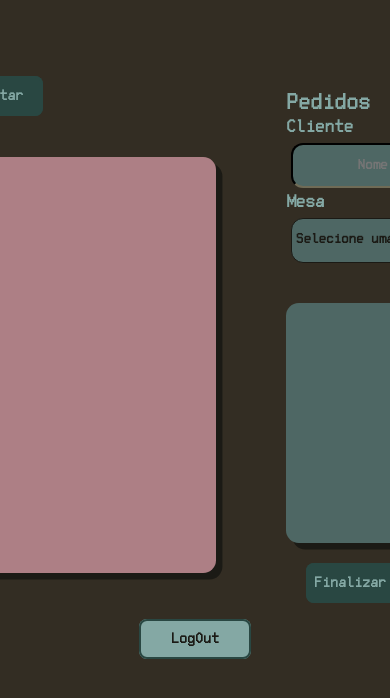
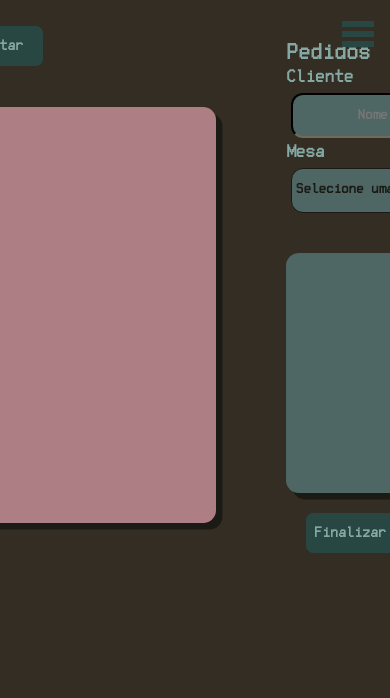
Before and after one commit to Laboratoria/SAP006-burger-queen-api-client, a React (Create React App) app: page /menu in a window 390 px wide. Shown: the top 698 px of the page. Built offline with nearby package versions, Linux system fonts and the light colour scheme; sample sign-in values are in the browser's storage.

Commit message:
menu hamburger implemented and styled

```diff
--- a/src/components/menuHamburger.jsx
+++ b/src/components/menuHamburger.jsx
@@ -1,11 +1,37 @@
-function MenuHamburger() {
-    return (
-        <div className='btn'>
-            <div className='btn__burger'>
-            </div>
-        </div>
+import { useHistory } from 'react-router';
+import React, { useState } from 'react';
 
-    );
+const MenuHamburger = () => {
+  const [openNavBar, setOpenNavBar] = useState(false);
+  const history = useHistory();
+
+  return (
+    <nav className='menu-nav'>
+      <div className='bar' onClick={() => {
+        openNavBar === false ?
+          setOpenNavBar(true)
+          : setOpenNavBar(false);
+      }}>
+        <hr className='bar-icon'></hr>
+      </div>
+      <div className='nav-links'>
+        <button className={
+          `nav-item ${openNavBar === true ? ' show-item' : ''}`}
+          onClick={() => {
+            history.push('/orders');
+          }}
+        >Finalizados
+        </button>
+        <button className={
+          `nav-item ${openNavBar === true ? ' show-item' : ''}`}
+          onClick={() => {
+            localStorage.removeItem('token');
+            history.push('/');
+          }}>Logout
+        </button>
+      </div>
+    </nav>
+  );
 }
 
 export default MenuHamburger;
--- a/src/pages/login/useFormLogin.js
+++ b/src/pages/login/useFormLogin.js
@@ -30,7 +30,6 @@ const useFormLogin = () => {
     loginUser(values)
       .then(res => res.json())
       .then((data) => {
-        console.log(data);
         if (data.role === 'attendant') {
           saveToken(data.token);
           history.push('/menu');
--- a/src/pages/menu/menu.jsx
+++ b/src/pages/menu/menu.jsx
@@ -1,11 +1,9 @@
-import { useHistory } from "react-router";
 import MenuHamburger from "../../components/menuHamburger";
 
 const Menu = () => {
-  const history = useHistory();
   return (
     <div className='main'>
-      <header className='menu-header'><MenuHamburger/></header>
+      <MenuHamburger/>
       <section className='big-container'>
       <div className='menu-list'>
         <button className='menu-button'>Café da manhã</button>
@@ -22,27 +20,21 @@ const Menu = () => {
         <label className='menu-labels'>Mesa</label>
         <select className='menu-select' autoComplete='off' name='role'>
           <option value=''>Selecione uma mesa</option>
-          <option value='1'>mesa 1</option>
-          <option value='2'>mesa 2</option>
-          <option value='3'>mesa 3</option>
-          <option value='4'>mesa 4</option>
-          <option value='5'>mesa 5</option>
-          <option value='6'>mesa 6</option>
-          <option value='7'>mesa 7</option>
-          <option value='8'>mesa 8</option>
-          <option value='9'>mesa 9</option>
-          <option value='10'>mesa 10</option>
+          <option value='1'>Mesa 1</option>
+          <option value='2'>Mesa 2</option>
+          <option value='3'>Mesa 3</option>
+          <option value='4'>Mesa 4</option>
+          <option value='5'>Mesa 5</option>
+          <option value='6'>Mesa 6</option>
+          <option value='7'>Mesa 7</option>
+          <option value='8'>Mesa 8</option>
+          <option value='9'>Mesa 9</option>
+          <option value='10'>Mesa 10</option>
         </select>
         <div className='orders-list'></div>
         <button className='menu-button'>Finalizar pedido</button>
       </div>
       </section>
-
-      <button className='form-button draw' onClick={() => {
-        localStorage.removeItem('token')
-        history.push('/')
-      }}>LogOut
-      </button>
     </div>
   );
 }
--- a/src/styles.scss
+++ b/src/styles.scss
@@ -262,6 +262,7 @@ body {
   font-size: 1.2em;
   font-weight: bolder;
 }
+
 .products-labels, .value-labels {
   color: $black;
   font-size: 1.2em;
@@ -273,9 +274,8 @@ body {
   grid-auto-rows: minmax(100px, auto);
   justify-content: space-between;
   grid-gap: 70px;
-  align-items: left;
+}
 
-}
 .menu-input, .menu-select {
   height: 3em;
   margin: 0.30em;
@@ -289,47 +289,89 @@ body {
   font-size: 0.94em;
   font-weight: bolder;
 }
+
 .menu-title {
   color: $light-blue;
   margin-top: 10%;
 }
-.btn {
+
+.menu-nav {
+  display: flex;
+  flex-direction: row;
+  justify-content: flex-end;
   position: fixed;
-  top:5rem;
-  right: 5rem;
-  width: 100px;
+  width: 200px;
   height: 100px;
-  z-index: 2;
+  top: 1em;
+  right: 1em;
+}
 
-  &_burger {
+.bar {
+  background-color: $pink;
+  position: fixed;
+  margin-top: 15px;
+
+  &-icon{
     &,
     &::before,
-    &::after{
-      width: 2rem;
+    &::after {
+      width: 2em;
       height: 6px;
-      background-color: $black;
+      background-color: $dark-cyan;
+      border: none;
     }
+
     &::before,
     &::after {
       content: '';
       position: absolute;
     }
+
     &::before {
-      transform: translateY(-12px
-      );
-    }
-    &::after {
-      transform: translateY(-12px
-      );
+      transform: translateY(-10px);
     }
 
+    &::after {
+      transform: translateY(10px);
+    }
   }
 }
 
-.menu-header {
-  width: 100px;
-  height: 50px;
+.nav-links {
+  margin-right: 40px;
 }
+
+.nav-item {
+  display: none;
+  padding: 10px 10px;
+  position: relative;
+  font-size: 18px;
+  color: $light-blue;
+  width: 125px;
+}
+
+.show-item {
+  display: flex;
+  animation: slide 1s;
+  background-color: $dark-cyan;
+
+  &:hover {
+    background-color: $light-pink;
+  }
+}
+
+@keyframes slide {
+  from {
+    top: -50px;
+    opacity: 0;
+  }
+  to {
+    top: 0px;
+    opacity: 1;
+  }
+}
+
+
 @media screen and (max-width: 420px) {
   .login-page, .signup-page {
     width: 22em;
```
Also changed, not shown: src/services/auth.js (line endings or trailing spaces).
